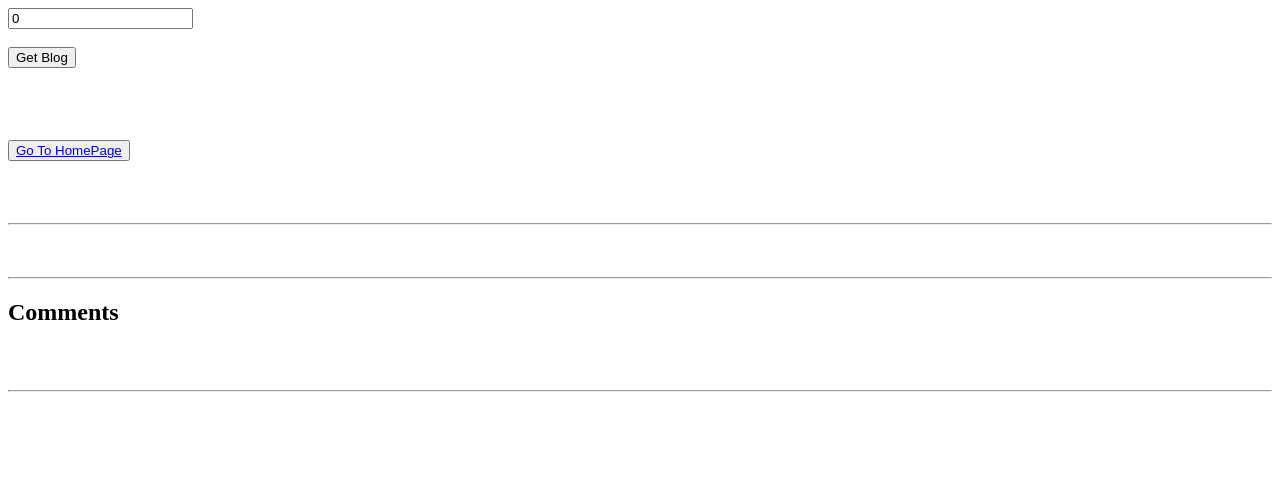
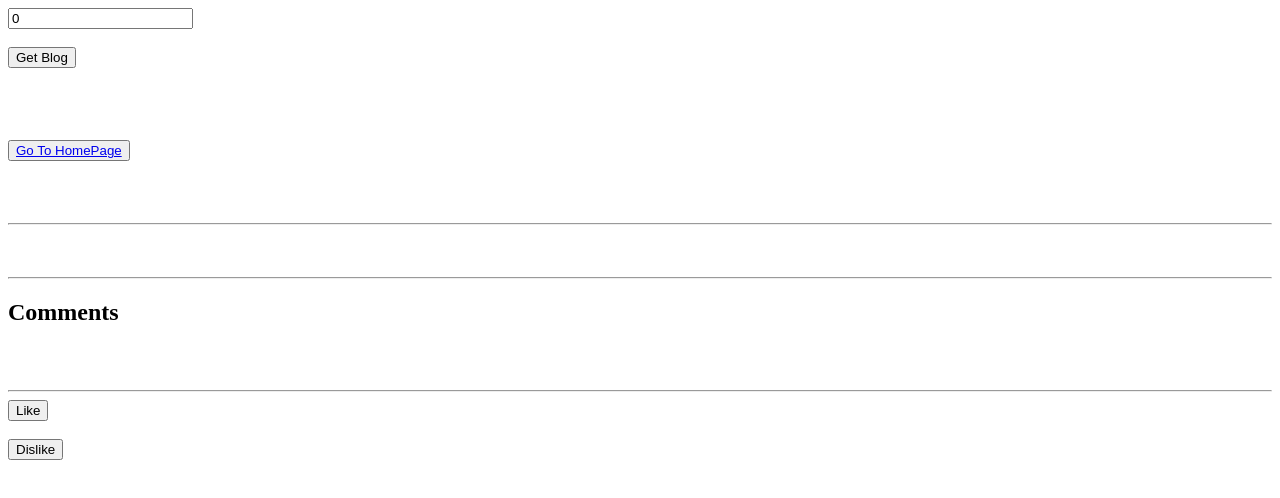
Before and after one commit to Kashyap2210/Nest_Blogging_Website_Frontend_React, a React (Vite) app: page /api/getBlogById in a window 1280 px wide. Shown: the top 498 px of the page. Built offline with nearby package versions, Linux system fonts and the light colour scheme.

Commit message:
Like and dislike functionality add

```diff
--- a/src/components/BlogById.tsx
+++ b/src/components/BlogById.tsx
@@ -12,6 +12,7 @@ export default function BlogById() {
     const [comment, setComments] = useState<ICommentEntity[]>()
     const [likesAndDislikeEntities, setLikesAndDislikeEntities] = useState<IBlogLikesCounterEntity[]>()
 
+
     const handleChange = (e: React.ChangeEvent<HTMLInputElement>) => {
         const { name, value } = e.target;
         setFormData((previousData) => ({
@@ -22,8 +23,6 @@ export default function BlogById() {
 
     const handleSubmit = async (e: React.FormEvent<HTMLFormElement>) => {
         e.preventDefault()
-
-        // const token: string | null = getJwt()
 
         try {
             const response: AxiosResponse<IBlogResponse> = await axios.get(
@@ -55,6 +54,59 @@ export default function BlogById() {
     const totalLikes = likesAndDislikeEntities?.filter((entity) => entity.likedStatus === LikeStatus.LIKED)
     const totalDisLikes = likesAndDislikeEntities?.filter((entity) => entity.likedStatus === LikeStatus.DISLIKED)
 
+    const likeBlog = async () => {
+        // e.preventDefault()
+        console.log("inside the like function")
+        try {
+            const likeResponse: AxiosResponse<IBlogLikesCounterEntity> = await axios.post(
+                `http://localhost:3000/api/likes-counter-blogs/`, {
+                blogId: blog?.id,
+                likedStatus: LikeStatus.LIKED
+            }, {
+                headers: {
+                    Authorization: `Bearer ${getJwt()}`
+                }
+            }
+            )
+            setLikesAndDislikeEntities((prevLikes) => [...(prevLikes || []), likeResponse.data]);
+            handleSubmit({ preventDefault: () => { } } as React.FormEvent<HTMLFormElement>);
+            console.log("this is the like response", likeResponse)
+        } catch (error) {
+            if (axios.isAxiosError(error)) {
+                console.error(error.response?.data)
+            } else {
+                console.log("this is hte error", error)
+            }
+        }
+    }
+    const dislikeBlog = async () => {
+        // e.preventDefault()
+        console.log("inside the like function")
+        try {
+            const likeResponse: AxiosResponse<IBlogLikesCounterEntity> = await axios.post(
+                `http://localhost:3000/api/likes-counter-blogs/`, {
+                blogId: blog?.id,
+                likedStatus: LikeStatus.DISLIKED
+            }, {
+                headers: {
+                    Authorization: `Bearer ${getJwt()}`
+                }
+            }
+            )
+            setLikesAndDislikeEntities((prevLikes) => [...(prevLikes || []), likeResponse.data]);
+            handleSubmit({ preventDefault: () => { } } as React.FormEvent<HTMLFormElement>);
+            console.log("this is the like response", likeResponse)
+        } catch (error) {
+            if (axios.isAxiosError(error)) {
+                console.error(error.response?.data)
+            } else {
+                console.log("this is hte error", error)
+            }
+        }
+    }
+
+
+
     return <>
         <form onSubmit={handleSubmit}>
             <input type="text"
@@ -70,7 +122,7 @@ export default function BlogById() {
             <Link to="/api">Go To HomePage</Link>
         </button>
         <br /><br /><br /><br />
-        <hr/>
+        <hr />
         {blog && (
             <div>
                 <h1>{blog.title}</h1>
@@ -99,5 +151,8 @@ export default function BlogById() {
             </div>
         }
 
+        <button onClick={likeBlog}>Like</button><br /><br />
+        <button onClick={dislikeBlog}>Dislike</button>
+
     </>
 }
```
